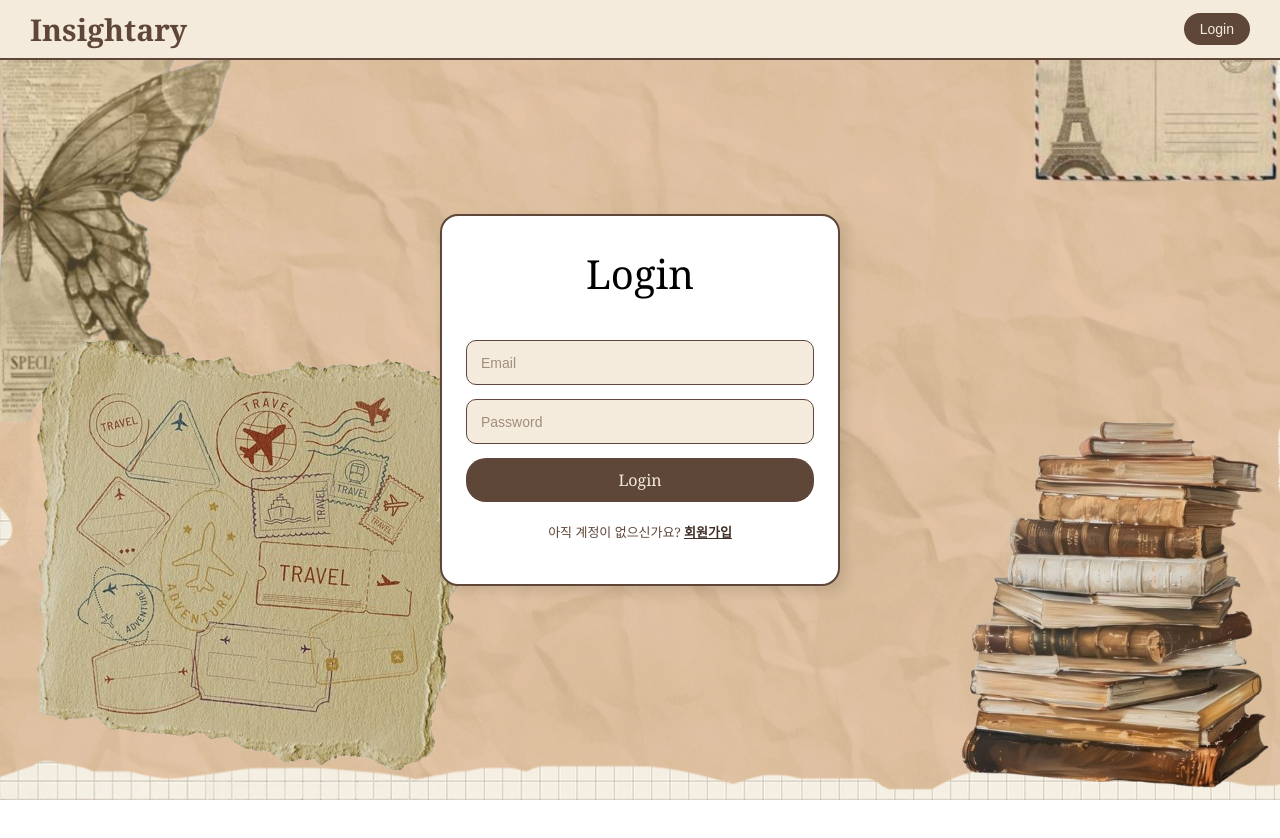
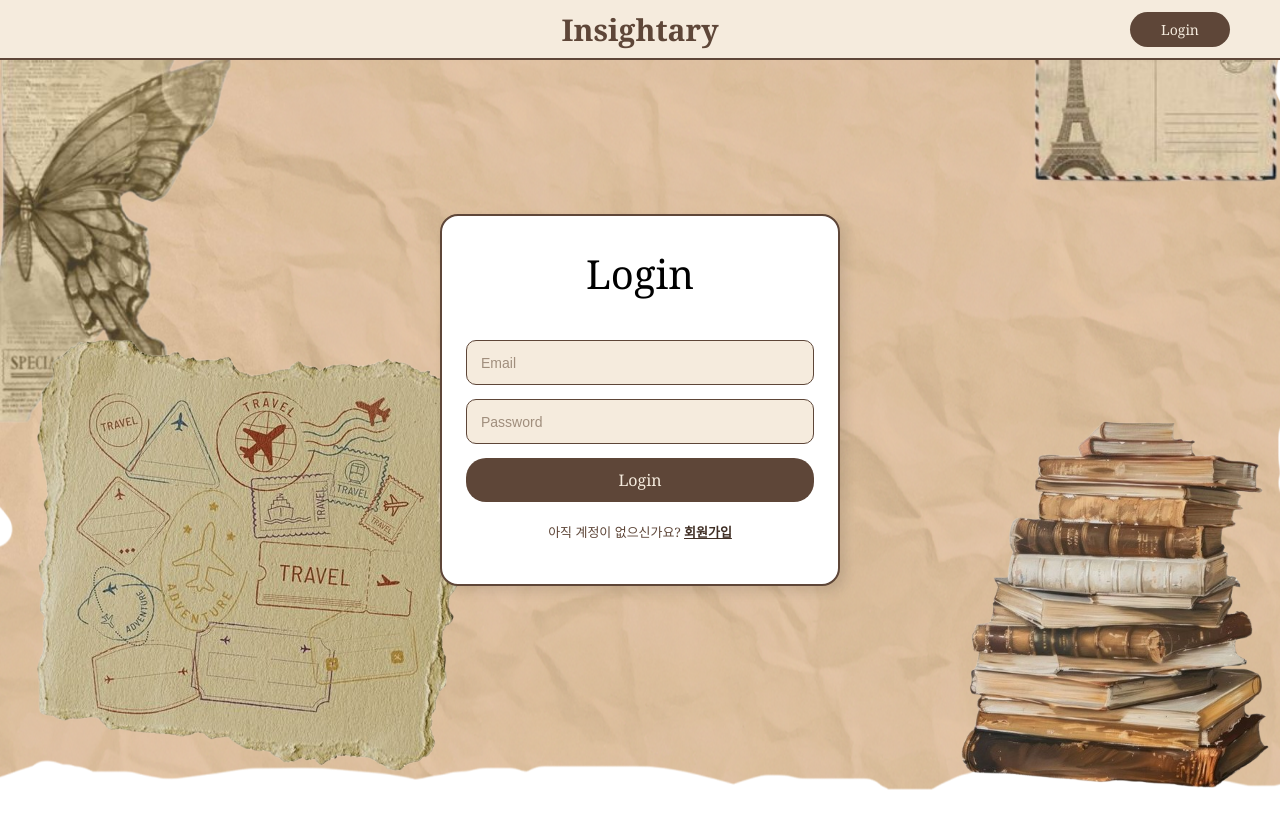
Before and after one commit to xode114kr1/insightary-fe, a Vue app: page / in a window 1280 px wide. Both pictures are taken after a click on the button "시작하기". Shown: the top 838 px of the page. Built offline with nearby package versions, Linux system fonts and the light colour scheme.

Commit message:
feat : App.vue 종이 배경 삭제
feat : 이미지 추가

feat : header 로고 중간으로 수정

feat : DashboardView 삭제

```diff
--- a/src/App.vue
+++ b/src/App.vue
@@ -14,7 +14,6 @@ import TopHeader from "./components/common/TopHeader.vue";
 
 #app {
   height: 100vh;
-  background-image: url("@/assets/bg-main.png");
   margin: 0;
   padding: 0;
 }
--- a/src/components/common/TopHeader.vue
+++ b/src/components/common/TopHeader.vue
@@ -1,22 +1,30 @@
 <template>
   <header class="header">
+    <div style="width: 100px"></div>
     <div class="header_left">
-      <RouterLink class="logo" to="/">Insightary</RouterLink>
+      <RouterLink class="logo" to="/main">Insightary</RouterLink>
     </div>
 
     <div class="header_right">
-      <button v-if="isLogin" class="auth_button">Logout</button>
-      <button v-else class="auth_button">Login</button>
+      <button v-if="isLogin" class="auth_button" @click="handleLogout">
+        Logout
+      </button>
+      <RouterLink to="/login" v-else class="auth_button">Login</RouterLink>
     </div>
   </header>
 </template>
 
 <script setup>
+import { computed } from "vue";
 import { RouterLink } from "vue-router";
 import { useStore } from "vuex";
 
 const store = useStore();
-const isLogin = store.state.isLogin;
+const isLogin = computed(() => store.state.isLogin);
+
+const handleLogout = () => {
+  store.commit("getLogout");
+};
 </script>
 
 <style scoped>
@@ -28,7 +36,7 @@ const isLogin = store.state.isLogin;
   justify-content: space-between;
   align-items: center;
   height: 60px;
-  padding: 0 30px;
+  padding: 0 50px;
   background-color: #f5ebdd;
   border-bottom: 2px solid #5e4638;
   font-family: "Georgia", serif;
@@ -51,6 +59,8 @@ const isLogin = store.state.isLogin;
 }
 
 .auth_button {
+  width: 100px;
+  text-align: center;
   background-color: #5e4638;
   color: #f5ebdd;
   border: none;
@@ -58,6 +68,7 @@ const isLogin = store.state.isLogin;
   padding: 8px 16px;
   cursor: pointer;
   font-size: 14px;
+  text-decoration: none;
   transition: background-color 0.2s;
 }
 
```
Also changed, not shown: src/assets/banner-main.jpg (added), src/assets/text-deco-card.jpg (added), src/views/DashboardView/DashboardView.vue (deleted).
